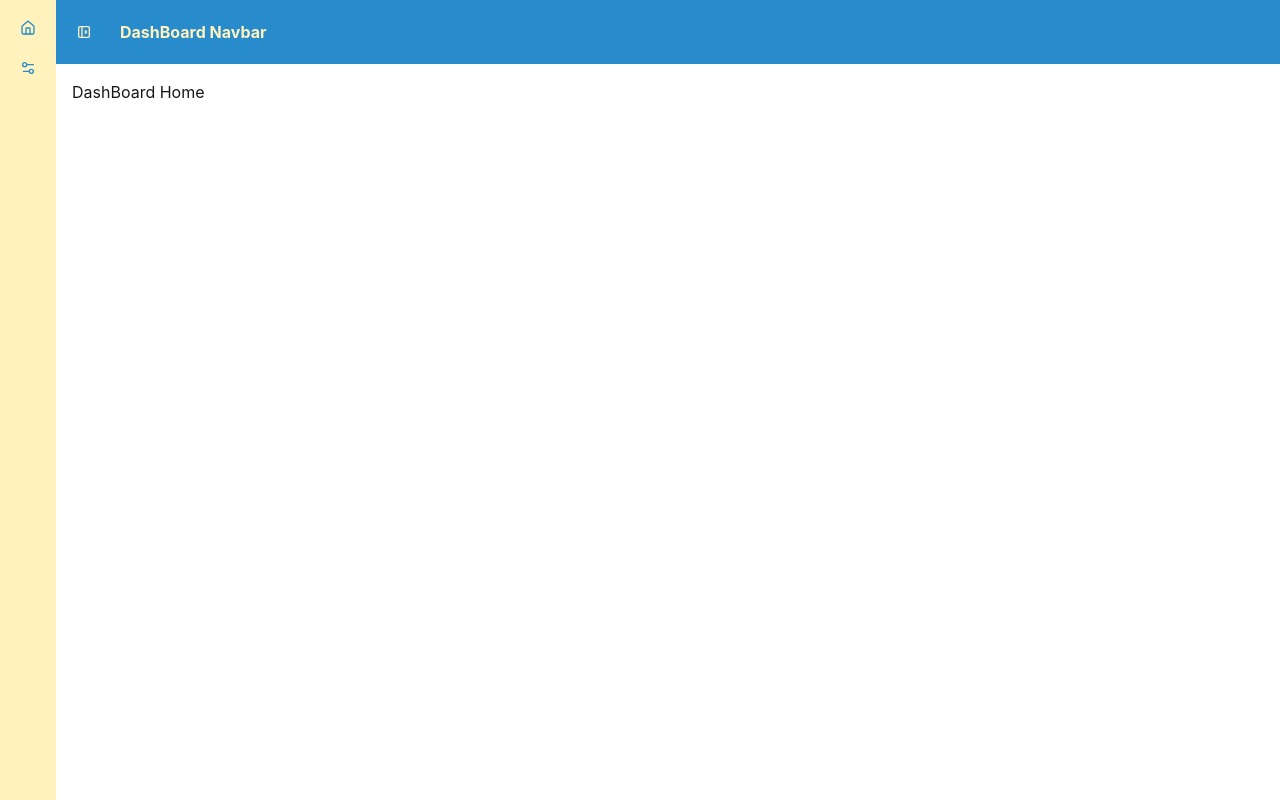
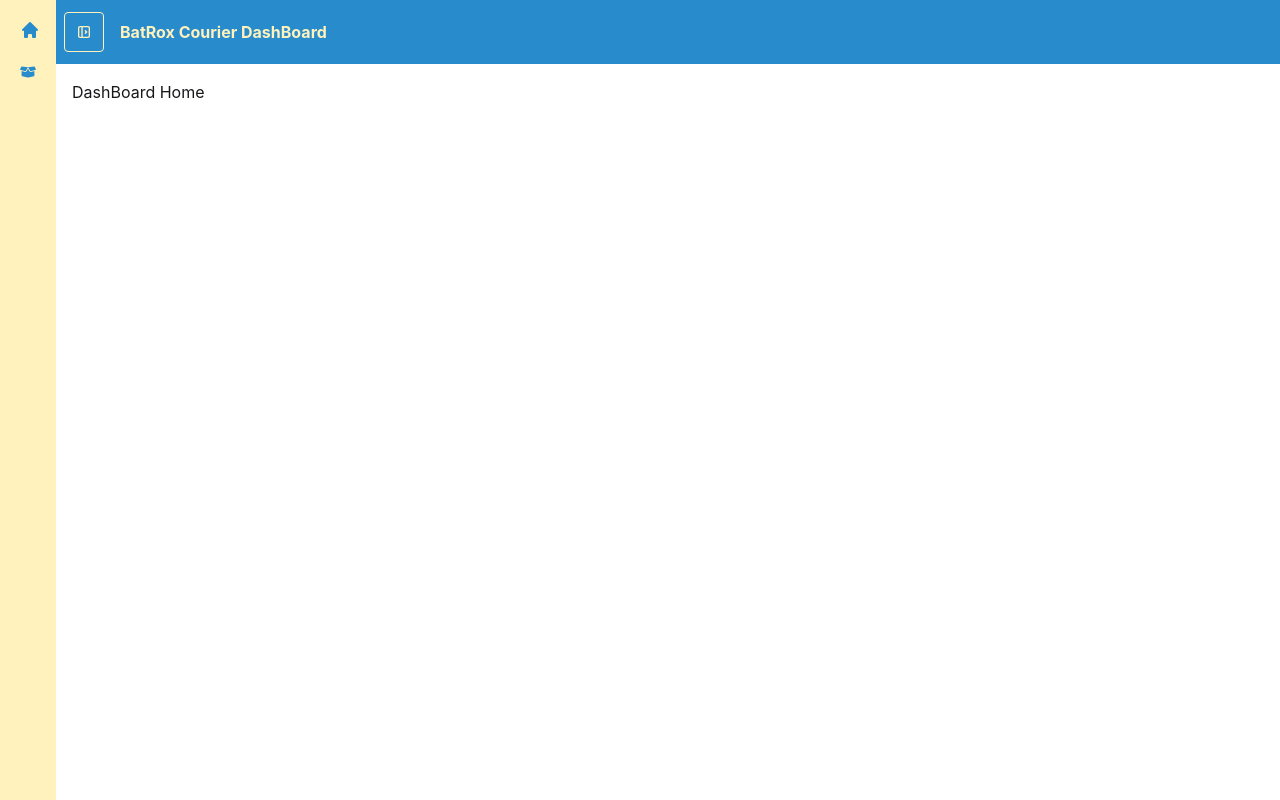
Before and after one commit to RohanR05/batrox-curier, a React (Vite) app: page /dashBoard in a window 1280 px wide. Built offline with nearby package versions, Linux system fonts and the light colour scheme; no server answers; sample sign-in values are in the browser's storage.

Commit message:
creating my parcels page in dashboard

```diff
--- a/src/RootLayout/DashBoardLayout.jsx
+++ b/src/RootLayout/DashBoardLayout.jsx
@@ -1,4 +1,6 @@
 import React from "react";
+import { FaBoxOpen } from "react-icons/fa";
+import { HiHome } from "react-icons/hi";
 import { NavLink, Outlet } from "react-router";
 
 const DashBoardLayout = () => {
@@ -12,7 +14,7 @@ const DashBoardLayout = () => {
             <label
               htmlFor="my-drawer-4"
               aria-label="open sidebar"
-              className="btn btn-square btn-ghost"
+              className="btn btn-square btn-outline btn-primary hover:text-secondary"
             >
               {/* Sidebar toggle icon */}
               <svg
@@ -30,7 +32,7 @@ const DashBoardLayout = () => {
                 <path d="M14 10l2 2l-2 2"></path>
               </svg>
             </label>
-            <div className="px-4">DashBoard Navbar</div>
+            <div className="px-4">BatRox Courier DashBoard</div>
           </nav>
           {/* Page content here */}
           <div className="p-4">
@@ -47,54 +49,27 @@ const DashBoardLayout = () => {
           <div className="flex min-h-full flex-col items-start bg-primary text-secondary font-semibold is-drawer-close:w-14 is-drawer-open:w-64">
             {/* Sidebar content here */}
             <ul className="menu w-full grow">
-              {/* List item */}
+              {/* Home */}
               <li>
-                <NavLink to={"/"}
+                <NavLink
+                  to="/"
                   className="is-drawer-close:tooltip is-drawer-close:tooltip-right"
                   data-tip="Homepage"
                 >
-                  {/* Home icon */}
-                  <svg
-                    xmlns="http://www.w3.org/2000/svg"
-                    viewBox="0 0 24 24"
-                    strokeLinejoin="round"
-                    strokeLinecap="round"
-                    strokeWidth="2"
-                    fill="none"
-                    stroke="currentColor"
-                    className="my-1.5 inline-block size-4"
-                  >
-                    <path d="M15 21v-8a1 1 0 0 0-1-1h-4a1 1 0 0 0-1 1v8"></path>
-                    <path d="M3 10a2 2 0 0 1 .709-1.528l7-5.999a2 2 0 0 1 2.582 0l7 5.999A2 2 0 0 1 21 10v9a2 2 0 0 1-2 2H5a2 2 0 0 1-2-2z"></path>
-                  </svg>
+                  <HiHome className="my-1.5 inline-block size-5" />
                   <span className="is-drawer-close:hidden">Homepage</span>
                 </NavLink>
               </li>
-
-              {/* List item */}
+              {/* my parcels */}
               <li>
-                <button
+                <NavLink
+                  to="my-parcels"
                   className="is-drawer-close:tooltip is-drawer-close:tooltip-right"
-                  data-tip="Settings"
+                  data-tip="My Parcels"
                 >
-                  {/* Settings icon */}
-                  <svg
-                    xmlns="http://www.w3.org/2000/svg"
-                    viewBox="0 0 24 24"
-                    strokeLinejoin="round"
-                    strokeLinecap="round"
-                    strokeWidth="2"
-                    fill="none"
-                    stroke="currentColor"
-                    className="my-1.5 inline-block size-4"
-                  >
-                    <path d="M20 7h-9"></path>
-                    <path d="M14 17H5"></path>
-                    <circle cx="17" cy="17" r="3"></circle>
-                    <circle cx="7" cy="7" r="3"></circle>
-                  </svg>
-                  <span className="is-drawer-close:hidden">Settings</span>
-                </button>
+                  <FaBoxOpen className="my-1.5 inline-block size-4" />
+                  <span className="is-drawer-close:hidden">My Parcels</span>
+                </NavLink>
               </li>
             </ul>
           </div>
--- /dev/null
+++ b/src/pages/DashBoard/MyParcels/MyParcels.jsx
@@ -0,0 +1,11 @@
+import React from 'react'
+
+const MyParcels = () => {
+  return (
+    <div>
+      My Parcels
+    </div>
+  )
+}
+
+export default MyParcels
--- a/src/routes/routes.jsx
+++ b/src/routes/routes.jsx
@@ -10,6 +10,7 @@ import PrivetRoutes from "./PrivetRoutes";
 import SendParcel from "../pages/SendParcel/SendParcel";
 import DashBoardHome from "../pages/DashBoard/DashBoardHome/DashBoardHome";
 import DashBoardLayout from "../RootLayout/DashBoardLayout";
+import MyParcels from "../pages/DashBoard/MyParcels/MyParcels";
 
 export const router = createBrowserRouter([
   {
@@ -41,7 +42,7 @@ export const router = createBrowserRouter([
     ],
   },
   {
-    path: "dashBoard",
+    path: "/dashBoard",
     element: (
       <PrivetRoutes>
         <DashBoardLayout></DashBoardLayout>
@@ -51,6 +52,10 @@ export const router = createBrowserRouter([
       {
         index: true,
         Component: DashBoardHome,
+      },
+      {
+        path: "my-parcels",
+        Component: MyParcels,
       },
     ],
   },
```
